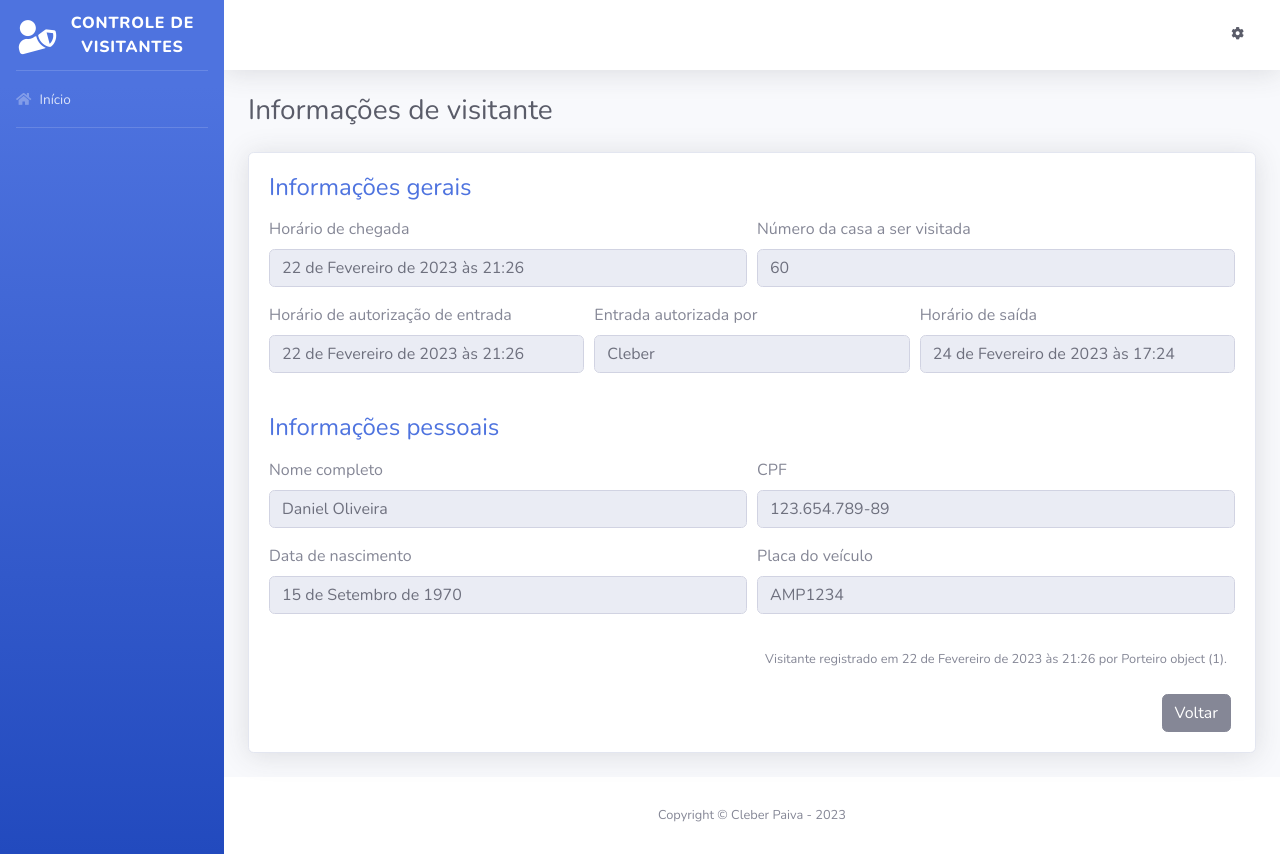
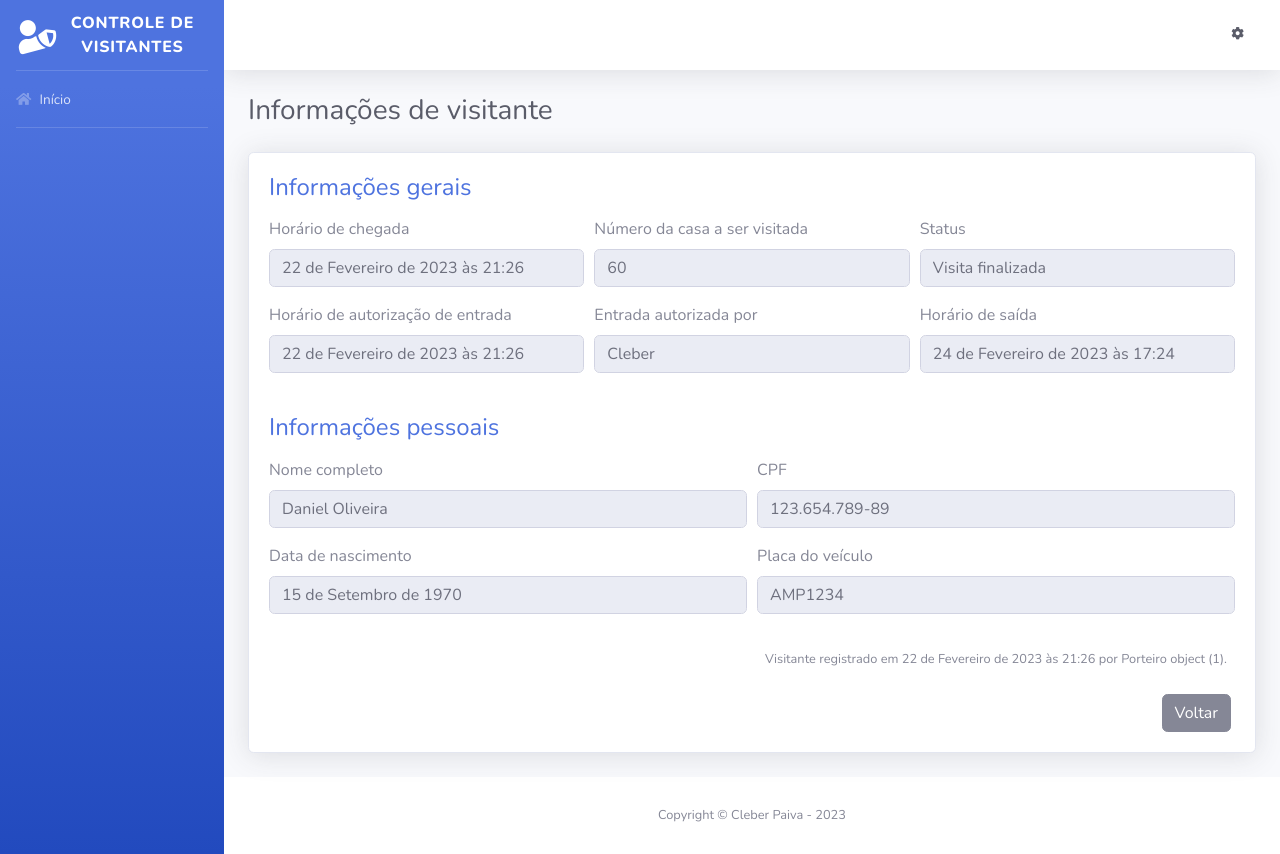
Before and after one commit to CleberPaiva/controle_visitantes, a Django app: page /visitantes/1/ in a window 1280 px wide. Run offline with Django 4.2, Linux system fonts and the light colour scheme; data comes from the database, SQL or seed files in the repository; some libraries are stand-ins or nearby versions.

Commit message:
Alterações na visualização do status

```diff
--- a/templates/index.html
+++ b/templates/index.html
@@ -102,6 +102,7 @@
                         <th>Nome completo</th>
                         <th>CPF</th>
                         <th>Horário de chegada</th>
+                        <th>Status</th>
                         <th>Horário da autorização</th>
                         <th>Horário de saída</th>
                         <th>Autorizado por</th>
@@ -114,6 +115,7 @@
                                 <td>{{ visitante.nome_completo }}</td>
                                 <td>{{ visitante.get_cpf }}</td>
                                 <td>{{ visitante.horario_chegada }}</td>
+                                <td>{{ visitante.get_status_display }}</td>
                                 <td>{{ visitante.get_horario_autorizacao }}</td>
                                 <td>{{ visitante.get_horario_saida }}</td>
                                 <td>{{ visitante.get_morador_responsavel }}</td>
--- a/templates/informacoes_visitante.html
+++ b/templates/informacoes_visitante.html
@@ -37,14 +37,19 @@
 
             <form>
                 <div class="form-row">
-                    <div class="form-group col-md-6">
+                    <div class="form-group col-md-4">
                         <label>Horário de chegada</label>
                         <input type="text" class="form-control" value="{{ visitante.horario_chegada }}" disabled>
                     </div>
 
-                    <div class="form-group col-md-6">
+                    <div class="form-group col-md-4">
                         <label>Número da casa a ser visitada</label>
                         <input type="text" class="form-control" value="{{ visitante.numero_casa }}" disabled>
+                    </div>
+
+                    <div class="form-group col-md-4">
+                        <label>Status</label>
+                        <input type="text" class="form-control" value="{{ visitante.get_status_display }}" disabled>
                     </div>
                 </div>
 
@@ -126,7 +131,7 @@
 
                         <div class="form-group">
                             <label for="id_morador_responsavel" class="col-form-label">Nome do morador responsável por autorizar a entrada do visitante:</label>
-                            {% render_field form.morador_responsavel placeholder="Nome do morador responsável por autorizar a entrada do visitante" class="form-control" %}
+                            {% render_field form.morador_responsavel placeholder="" class="form-control" %}
                         </div>
 
                         <div class="modal-footer">
```
